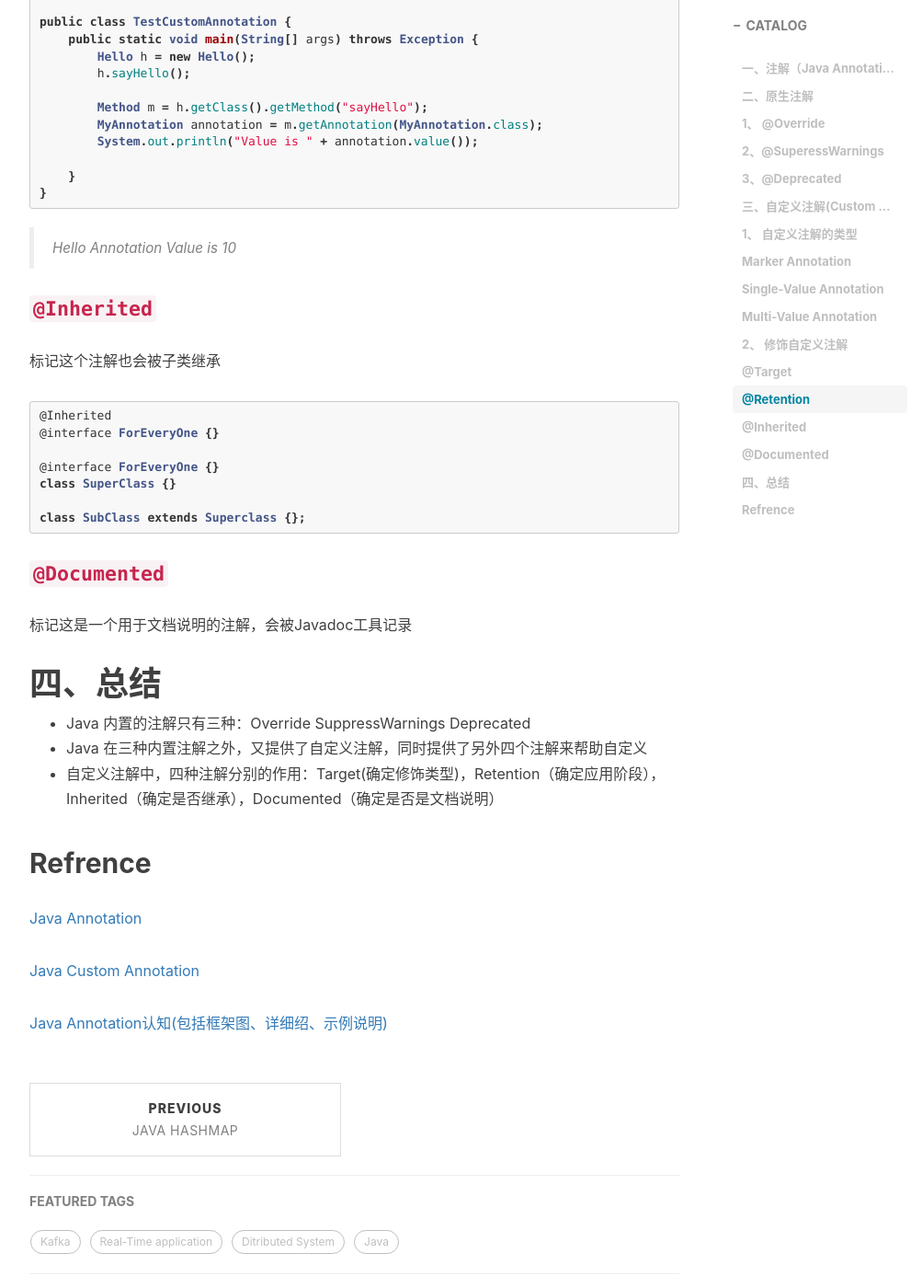
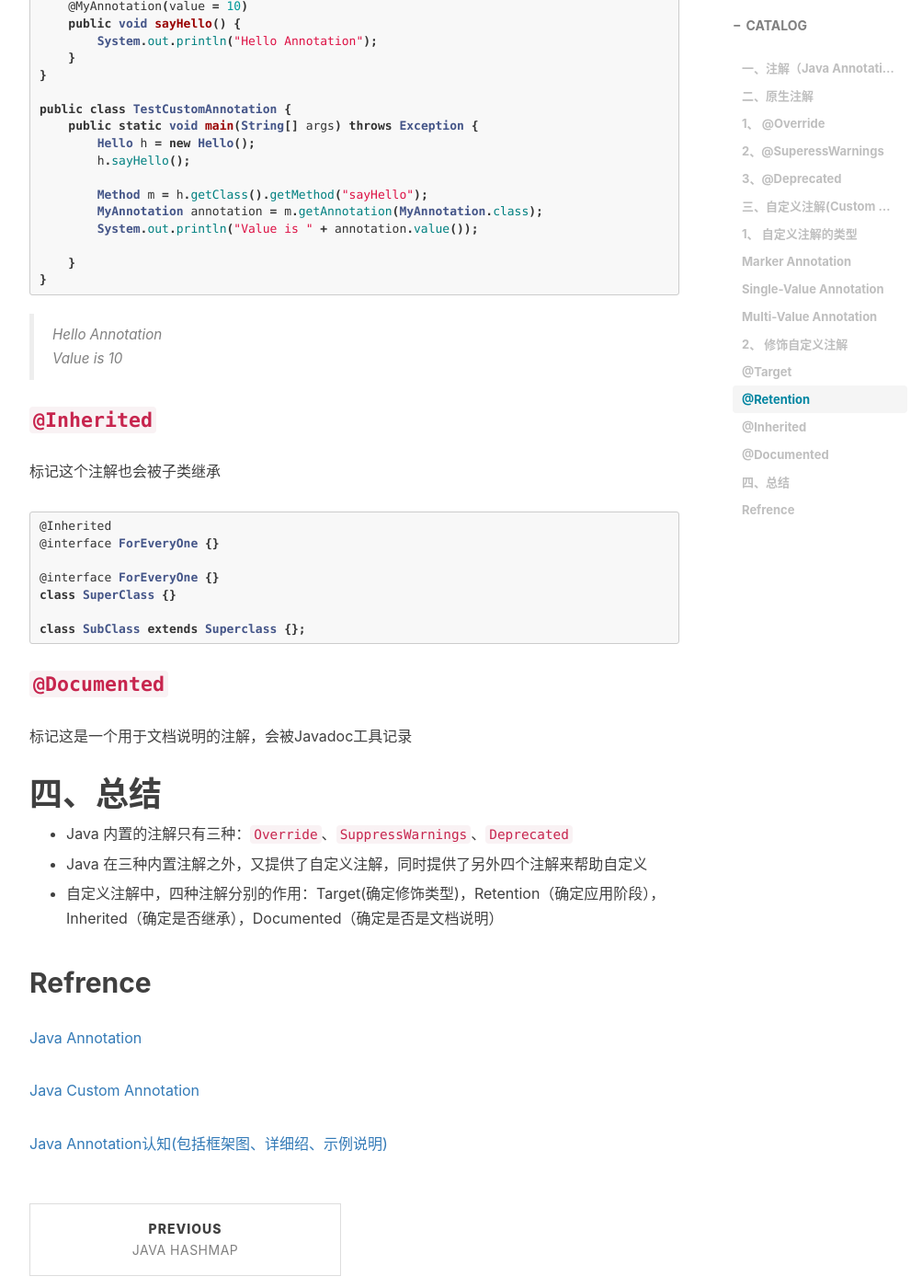
Before and after one commit to ashtongao/ashtongao.github.io, a Jekyll site: the page built from _posts/2019-02-01-详解Annotation的使用.md, in a window 1280 px wide and 1400 px high, scrolled down 6784 px. Shown: the whole window at 92% size, without its empty margins (233-1236 px from the left). Built offline with Jekyll 4.4.1, drawn with Linux system fonts in a browser that asks for light colours; nearby versions of some CDN libraries; comment, search, counter and statistics services are not loaded; some of the changed text lies outside the part shown.

Commit message:
feat: saved

````diff
--- a/_posts/2019-02-01-详解Annotation的使用.md
+++ b/_posts/2019-02-01-详解Annotation的使用.md
@@ -83,7 +83,7 @@ class TestSuppressWarnings {
 }
 ```
 
-如果直接使用会产生以下错误
+如果直接使用会产生以下错误：
 
 > 注: TestSuppreWarnings.java使用了未经检查或不安全的操作。
 >
@@ -283,6 +285,7 @@ public class TestCustomAnnotation {
 ```
 
 > Hello Annotation
+>
 > Value is 10
 
 ### `@Inherited`
@@ -305,8 +308,10 @@ class SubClass extends Superclass {};
 
 # 四、总结
 
-* Java 内置的注解只有三种：Override SuppressWarnings Deprecated
+* Java 内置的注解只有三种：`Override`、`SuppressWarnings`、`Deprecated`
+
 * Java 在三种内置注解之外，又提供了自定义注解，同时提供了另外四个注解来帮助自定义
+
 * 自定义注解中，四种注解分别的作用：Target(确定修饰类型)，Retention（确定应用阶段），Inherited（确定是否继承），Documented（确定是否是文档说明）
 
 ## Refrence
````
Also changed, not shown: other parts of _posts/2019-02-01-详解Annotation的使用.md (+2 -0 lines).
